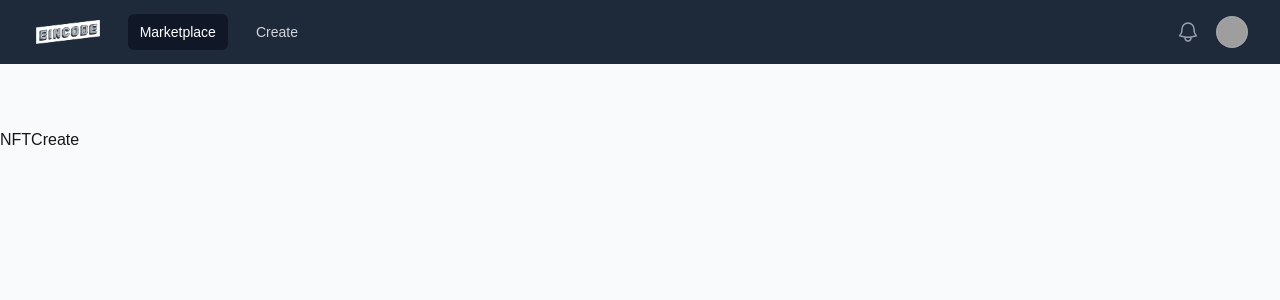
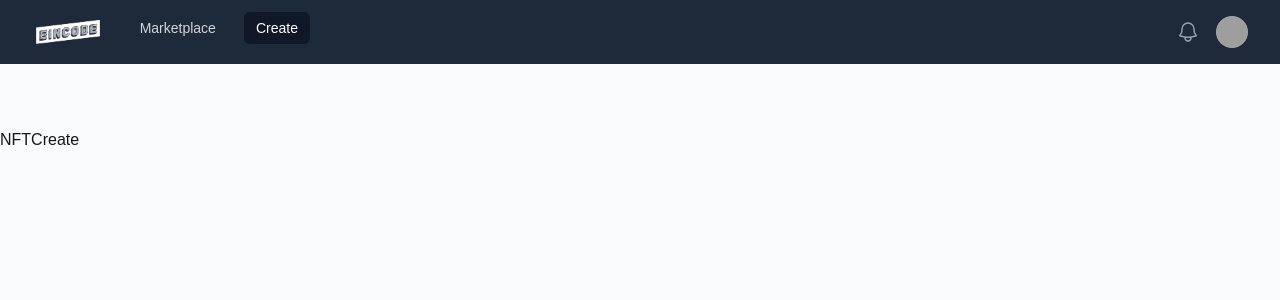
Before and after one commit to Kiki-dingqi/nft-marketplace, a Next.js app: page /nft/create in a window 1280 px wide. Shown: the top 300 px of the page. Built offline with nearby package versions, Linux system fonts and the light colour scheme; grey boxes are pictures that could not be loaded.

Commit message:
feat: add activelink file

```diff
--- a/components/index.ts
+++ b/components/index.ts
@@ -2,3 +2,4 @@ export { default as Navbar } from './navbar';
 export { default as BaseLayout } from './layout/BaseLayout';
 export { default as NFTList } from './nft/list';
 export { default as NFTItem } from './nft/item';
+export { default as ActiveLink } from './link/index';
--- /dev/null
+++ b/components/link/index.tsx
@@ -0,0 +1,33 @@
+"use client";
+import Link from "next/link"
+import React, { FunctionComponent, ReactElement } from "react"
+import { usePathname  } from "next/navigation"
+
+type LinkProps = {
+  href: string
+  children: ReactElement
+  activeClass: string
+}
+
+const ActiveLink: FunctionComponent<LinkProps> = ({children, ...props}) => {
+  const pathname = usePathname();
+  const child = children as ReactElement<{className?: string}>;
+  let className = child.props.className || ""
+  let _defaultClass = `${className} text-gray-100`
+
+  if (pathname === props.href) {
+    className = `${className} text-indigo-400 ${props.activeClass}`
+  } else {
+    className = _defaultClass;
+  }
+
+  return (
+    <Link {...props}>
+      {
+        React.cloneElement(child, {className})
+      }
+    </Link>
+  )
+}
+
+export default ActiveLink;
--- a/components/navbar/index.tsx
+++ b/components/navbar/index.tsx
@@ -1,12 +1,12 @@
 import { Disclosure, DisclosureButton, DisclosurePanel, Menu, MenuButton, MenuItem, MenuItems } from '@headlessui/react'
 import { Bars3Icon, BellIcon, XMarkIcon } from '@heroicons/react/24/outline'
-import Link from 'next/link'
+import {ActiveLink} from '@/components'
 const navigation = [
   { name: 'Marketplace', href: '/', current: true },
   { name: 'Create', href: '/nft/create', current: false },
 ]
 
-function classNames(...classes) {
+function classNames(...classes: (string | undefined | null | false)[]): string {
   return classes.filter(Boolean).join(' ')
 }
 
@@ -35,15 +35,13 @@ export default function Example() {
             <div className="hidden sm:ml-6 sm:block">
               <div className="flex space-x-4">
                 {navigation.map((item) => (
-                  <Link key={item.name}
+                  <ActiveLink key={item.name}
                     href={item.href}
                     aria-current={item.current ? 'page' : undefined}
-                    className={classNames(
-                      item.current ? 'bg-gray-900 text-white' : 'text-gray-300 hover:bg-white/5 hover:text-white',
-                      'rounded-md px-3 py-2 text-sm font-medium',
-                    )}>
-                      {item.name}
-                  </Link>
+                    activeClass="bg-gray-900 text-white"
+                   >
+                    <span className="text-gray-300 hover:bg-white/5 hover:text-white rounded-md px-3 py-2 text-sm font-medium">{item.name}</span>
+                  </ActiveLink>
                 ))}
               </div>
             </div>
```
